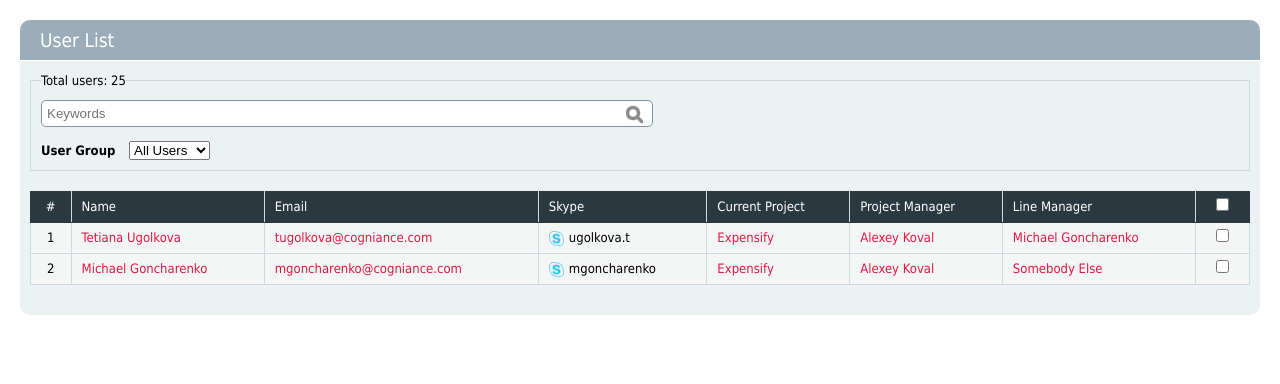
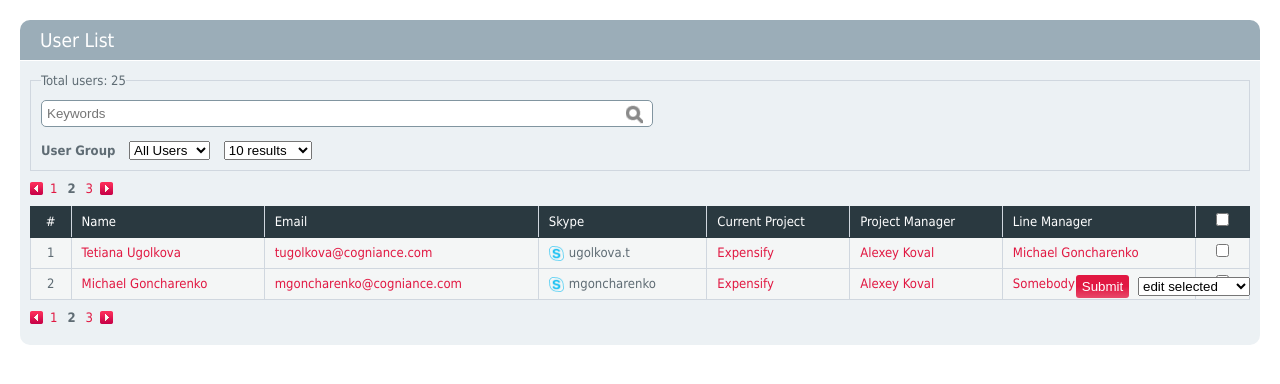
Before and after one commit to Ugolkova/management.com, a PHP site: page /users in a window 1280 px wide. Shown: the top 384 px of the page. Run offline with PHP 8.4, Linux system fonts and the light colour scheme; some libraries are stand-ins or nearby versions.

Commit message:
Added pagination and .tableSubmit block

```diff
--- a/public/css/default.css
+++ b/public/css/default.css
@@ -2,6 +2,7 @@
 
 body{
     background: #FFF;
+    color: #5f6c74;
     font: 13px/19px Tahoma, sans-serif;
     min-width: 980px;
     padding: 20px;
@@ -18,6 +19,9 @@ a{
 }
 a:hover{
     text-decoration: underline;
+}
+input, select, textarea{
+    color: #000;
 }
 section{
     background: #ECF1F4;
@@ -46,7 +50,7 @@ h1 + section{
 }
 table {
     border-collapse: collapse;
-    margin: 20px auto;
+    margin: 0px auto;
     width: 100%;
 }
 
@@ -83,6 +87,20 @@ td:first-child,
 th:last-child,
 td:last-child{
     text-align: center;
+}
+
+input[type="submit"]{
+    background: -webkit-linear-gradient(#e11842, #e11842, #E8496A);
+    background: -o-linear-gradient(#e11842, #e11842, #E8496A);
+    background: -moz-linear-gradient(#e11842, #e11842, #E8496A);
+    background: linear-gradient(#e11842, #e11842, #E8496A);
+    border: none;
+    border-radius: 3px;
+        -moz-border-radius: 3px;
+            -webkit-border-radius: 3px;
+    color: #FFF;
+    line-height: 21px;
+    margin-right: 5px;
 }
 
 fieldset{
@@ -131,6 +149,9 @@ form.searchForm b, form.searchForm select{
 form.searchForm b + select{
     margin-left: 10px;
 }
+form.searchForm select + select{
+    margin-left: 10px;
+}
 a.skype{
     background: url(../img/skype.png) center left no-repeat;
     background-size: 15px;
@@ -139,3 +160,34 @@ a.skype{
     padding-left: 20px;
     text-decoration: none;
 }
+
+.pagination{
+    display: inline-block;
+    margin: 8px 0px 2px;
+    padding: 0px 15px;
+    position: relative;
+}
+.pagination li{
+    float: left;
+    margin: 0px 5px;
+}
+.pagination .prev, .pagination .next{
+    background: url(../img/pagination_prev_button.gif) center center no-repeat;
+    display: block;
+    height: 13px;
+    left: 0px;
+    position: absolute;
+    top: 3px;
+    width: 13px;
+}
+.pagination .prev{
+    background-image: url(../img/pagination_next_button.gif);
+    left: auto;
+    right: 0px;
+}
+.tableSubmit{
+    float: right;
+    position: relative;
+    right: 0px;
+    top: -25px;
+}
--- a/views/users/list.php
+++ b/views/users/list.php
@@ -21,8 +21,27 @@
                         <option value="lm_list">LM Users</option>
                         <option value="pm_list">PM Users</option>
                     </select>
+
+                    <select name="results_count">
+                        <option value="10">10 results</option>
+                        <option value="20">20 results</option>
+                        <option value="50">50 results</option>
+                        <option value="100">100 results</option>
+                        <option value="150">150 results</option>
+                    </select>
                 </fieldset>
             </form>
+
+            <div class="pagination">
+                <div class="prev"></div>
+                <div class="next"></div>
+                <ul>
+                    <li><a href="#1">1</a></li>
+                    <li><strong>2</strong></li>
+                    <li><a href="#3">3</a></li>
+                    <div class="clear"></div>
+                </ul>
+            </div>
 
             <form action="<?php echo URL . "edit/" ?>" method="POST">
                 <table>
@@ -61,6 +80,25 @@
                         </tr>
                     </tbody>
                 </table>
+
+                <div class="pagination">
+                    <div class="prev"></div>
+                    <div class="next"></div>
+                    <ul>
+                        <li><a href="#1">1</a></li>
+                        <li><strong>2</strong></li>
+                        <li><a href="#3">3</a></li>
+                        <div class="clear"></div>
+                    </ul>
+                </div>
+
+                <div class="tableSubmit">
+                    <input type="submit" name="submit" value="Submit" />
+                    <select name="action">
+                        <option value="edit">edit selected</option>
+                        <option value="delete">delete selected</option>
+                    </select>
+                </div>
             </form>
         </section>
     </body>
```
Also changed, not shown: nbproject/private/private.xml (+1 -10 lines), public/img/pagination_next_button.gif (added), public/img/pagination_prev_button.gif (added).
